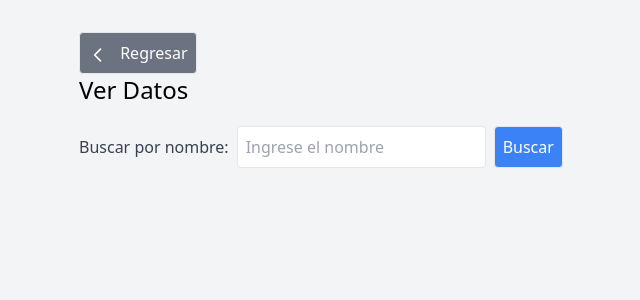
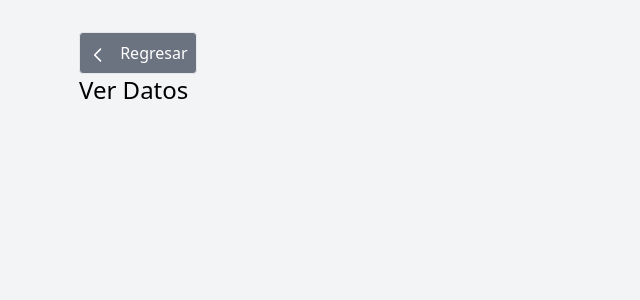
Before and after one commit to Esca01/CRUD_Flask, a Flask app: page /VerDatos in a window 1280 px wide. Shown: the top 300 px of the page, without its empty margins (193-833 px from the left). Run offline with Flask 3, Linux system fonts and the light colour scheme; data that the repository does not hold is empty.

Commit message:
quitar barra de busqueda

```diff
--- a/templates/VerDatos.html
+++ b/templates/VerDatos.html
@@ -35,26 +35,6 @@
       </button>
 
       <h1 class="text-2xl mb-5">Ver Datos</h1>
-
-      <!-- Formulario de búsqueda -->
-      <div class="mb-5 flex items-center">
-        <label for="search_name" class="text-gray-700"
-          >Buscar por nombre:</label
-        >
-        <input
-          type="text"
-          id="search_name"
-          name="search_name"
-          placeholder="Ingrese el nombre"
-          class="border rounded p-2 ml-2"
-        />
-        <button
-          type="submit"
-          class="border rounded p-2 ml-2 bg-blue-500 text-white hover:bg-blue-600"
-        >
-          Buscar
-        </button>
-      </div>
 
       <ul id="data-list">
         <!-- Aquí se insertarán los datos obtenidos de MongoDB -->
```
